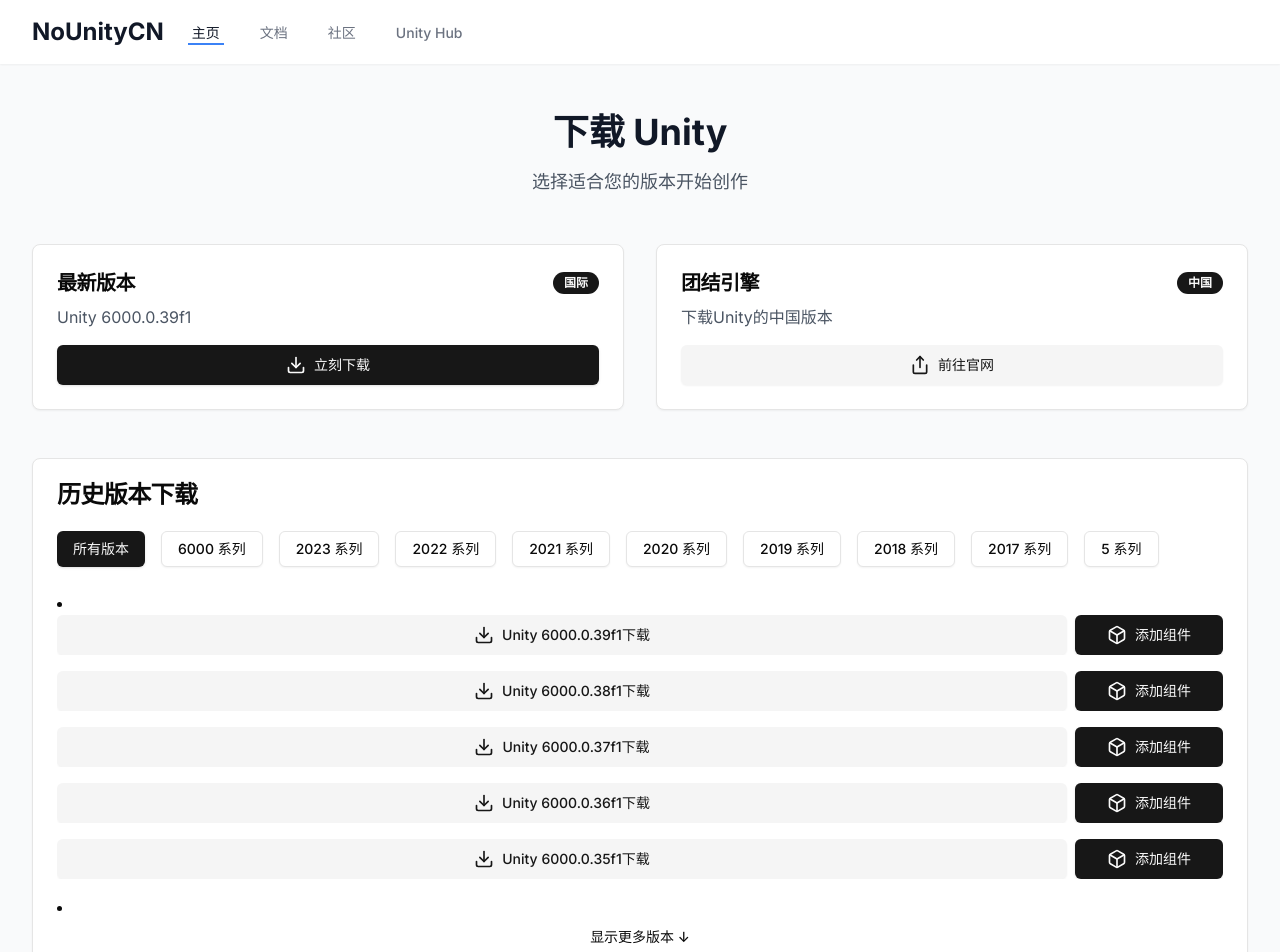
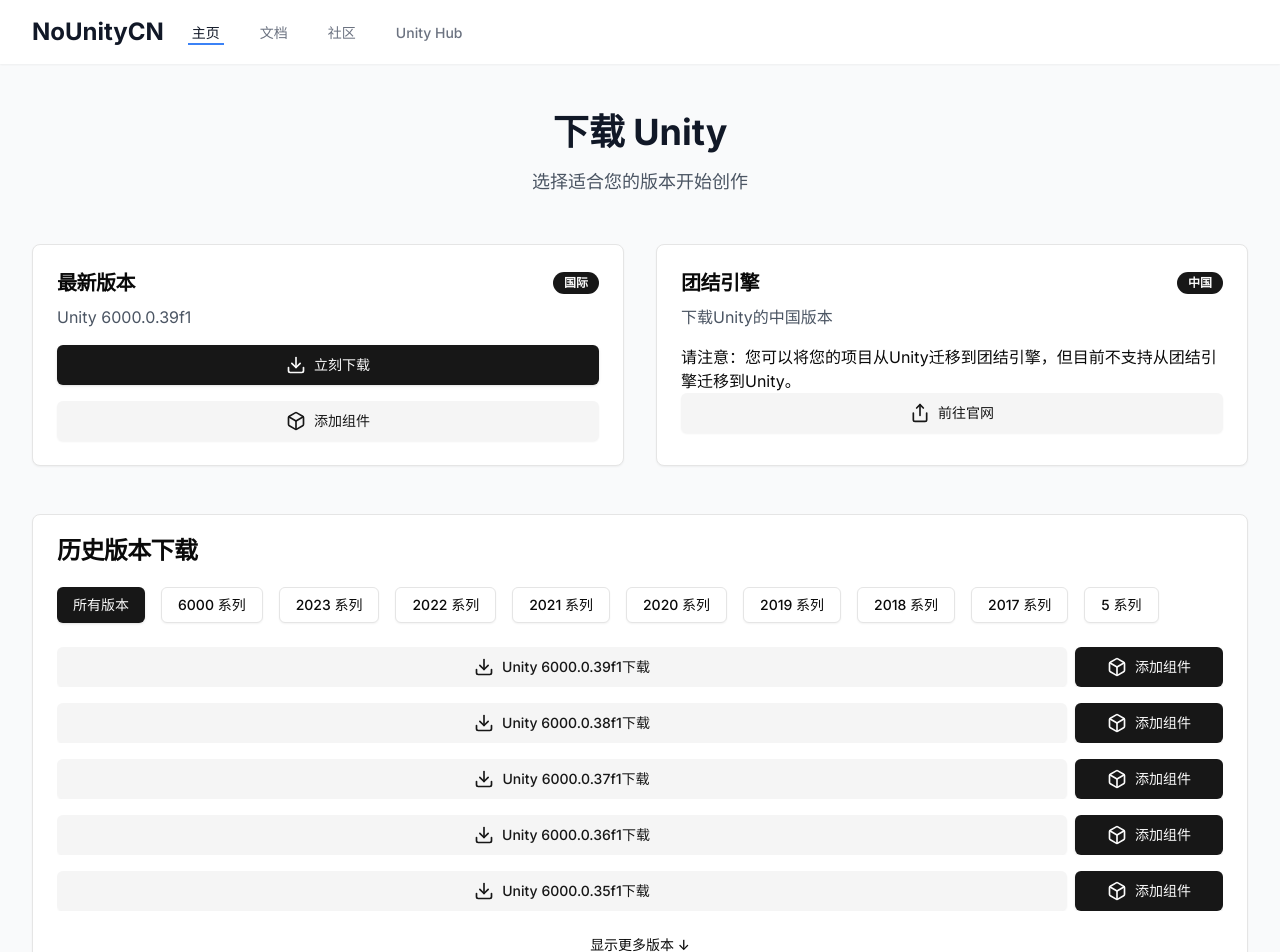
Before and after one commit to DanKE123abc/NoUnityCN, a Next.js app: page / in a window 1280 px wide. Shown: the top 952 px of the page. Built offline with nearby package versions, Linux system fonts and the light colour scheme.

Commit message:
feat(component): 更新页面布局和功能

```diff
--- a/app/component/page.tsx
+++ b/app/component/page.tsx
@@ -64,12 +64,12 @@ export default function ComponentPage({searchParams,}: {
                             <Home className="w-6 h-6 text-gray-500 hover:text-gray-700 transition-colors"/>
                         </a>
                         <div className="flex items-baseline gap-2">
-                            准备下载：
+                            添加组件：
                             <span className="text-lg text-gray-500">{version}</span>
                         </div>
                     </h1>
                     <div className="prose prose-blue max-w-none overflow-x-auto">
-                        <li>
+                        <ul>
                             <Card>
                                 <CardHeader className="flex flex-row items-center justify-between space-y-0 pb-2">
                                     <CardTitle className="text-xl">Windows专区</CardTitle>
@@ -141,8 +141,8 @@ export default function ComponentPage({searchParams,}: {
                                     </div>
                                 </CardContent>
                             </Card>
-                        </li>
-                        <li>
+                        </ul>
+                        <ul>
                             <Card>
                                 <CardHeader className="flex flex-row items-center justify-between space-y-0 pb-2">
                                     <CardTitle className="text-xl">Mac OS专区</CardTitle>
@@ -209,8 +209,8 @@ export default function ComponentPage({searchParams,}: {
                                     </div>
                                 </CardContent>
                             </Card>
-                        </li>
-                        <li>
+                        </ul>
+                        <ul>
                             <Card>
                                 <CardHeader className="flex flex-row items-center justify-between space-y-0 pb-2">
                                     <CardTitle className="text-xl">Linux专区</CardTitle>
@@ -267,7 +267,7 @@ export default function ComponentPage({searchParams,}: {
                                     </div>
                                 </CardContent>
                             </Card>
-                        </li>
+                        </ul>
                     </div>
                 </div>
             </main>
--- a/app/page.tsx
+++ b/app/page.tsx
@@ -99,6 +99,10 @@ export default function Page() {
                     <Download className="w-5 h-5 mr-2"/>
                     立刻下载
                   </Button>
+                    <Button variant="secondary" className="w-full" size="lg" href={`./component?v=${getLatestVersion()}`}>
+                        <Box className="w-5 h-5 mr-2"/>
+                        添加组件
+                    </Button>
                 </div>
               </CardContent>
             </Card>
@@ -111,6 +115,7 @@ export default function Page() {
               </CardHeader>
               <CardContent>
                 <p className="text-gray-600 mb-4">下载Unity的中国版本</p>
+                <p>请注意：您可以将您的项目从Unity迁移到团结引擎，但目前不支持从团结引擎迁移到Unity。</p>
                 <div className="space-y-4">
                   <Button variant="secondary" className="w-full" size="lg" href="https://unity.cn/releases">
                     <Share className="w-5 h-5 mr-2"/>
@@ -147,7 +152,7 @@ export default function Page() {
                         </Button>
                     ))}
               </div>
-              <li className="space-y-4">
+              <ul className = "space-y-4">
                 {selectedVersion === "all"
                     ? Object.keys(versions)
                         .sort((a, b) => parseInt(b) - parseInt(a))
@@ -208,7 +213,7 @@ export default function Page() {
                       </Button>
                     </li>
                 )}
-              </li>
+              </ul>
             </CardContent>
           </Card>
         </div>
--- a/components/site-footer.tsx
+++ b/components/site-footer.tsx
@@ -1,7 +1,7 @@
 const footerNavigation = {
   产品: [
     { name: "下载 Unity Editor", href: "/" },
-    { name: "下载 Unity Hub", href: "/" },
+    { name: "下载 Unity Hub", href: "/unityhub" },
   ],
   资源: [
     { name: "文档", href: "/docs" },
```
